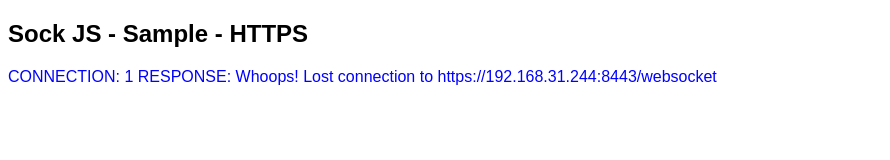
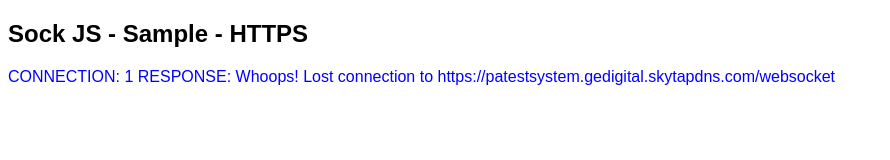
Before and after one commit to krishnathota/parallel-websocket-test, a website: page sockjs-https-sample.html in a window 1280 px wide. Shown: the whole page, without its empty margins (0-890 px from the left). Drawn offline with Linux system fonts and the light colour scheme; no server answers.

Commit message:
Update sockjs-https-sample.html

```diff
--- a/sockjs-https-sample.html
+++ b/sockjs-https-sample.html
@@ -12,7 +12,7 @@
     <script src="js/sockjs.js"></script>
     <script src="js/stomp.min.js"></script>
     <script>
-      var socketUrl = "https://192.168.31.244:8443/websocket";
+      var socketUrl = "https://patestsystem.gedigital.skytapdns.com/websocket";
       let counter = 0;
       function createConnection() {
         if (counter >= 20) {
@@ -43,7 +43,7 @@
       }
 
       function success(e) {
-        subscribeUrls = ["/topic/units/25/activityrecords"];
+        //subscribeUrls = ["/topic/units/25/activityrecords"];
         writeToScreen(
           `<span style="color: grey;">CONNECTION: ${this.index}</span>`
         );
```
